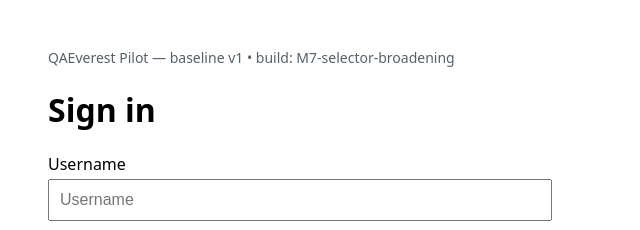
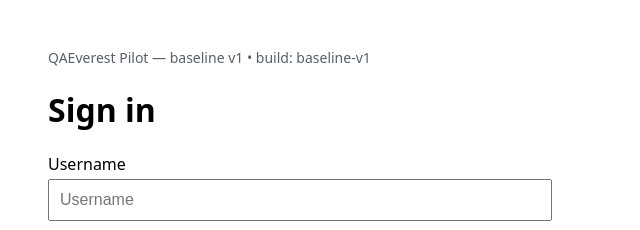
Before and after one commit to victor-2026/qaeverset-pilot-mini, a website: page index.html in a window 1280 px wide. Shown: the top 230 px of the page, 0-640 px from the left. Drawn offline with Linux system fonts and the light colour scheme.

Commit message:
restore: baseline for M8

```diff
--- a/index.html
+++ b/index.html
@@ -5,7 +5,7 @@
 nav{margin-bottom:20px;color:#57606a;font-size:14px}
 </style></head>
 <body>
-<nav>QAEverest Pilot — baseline v1 • <span id="build">build: M7-selector-broadening</span></nav>
+<nav>QAEverest Pilot — baseline v1 • <span id="build">build: baseline-v1</span></nav>
 <h1>Sign in</h1>
 <form id="login">
   <label for="username">Username</label>
```
